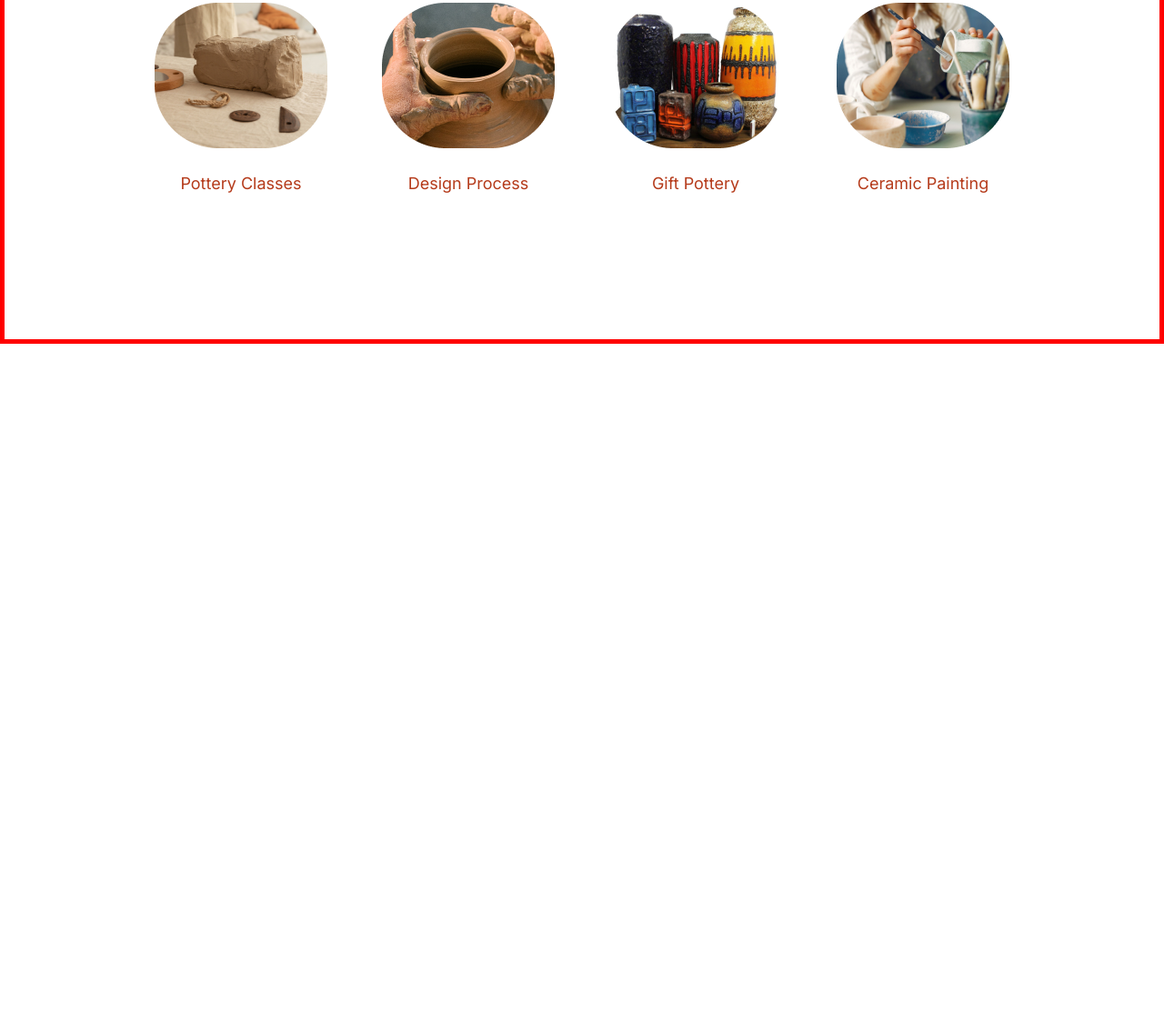
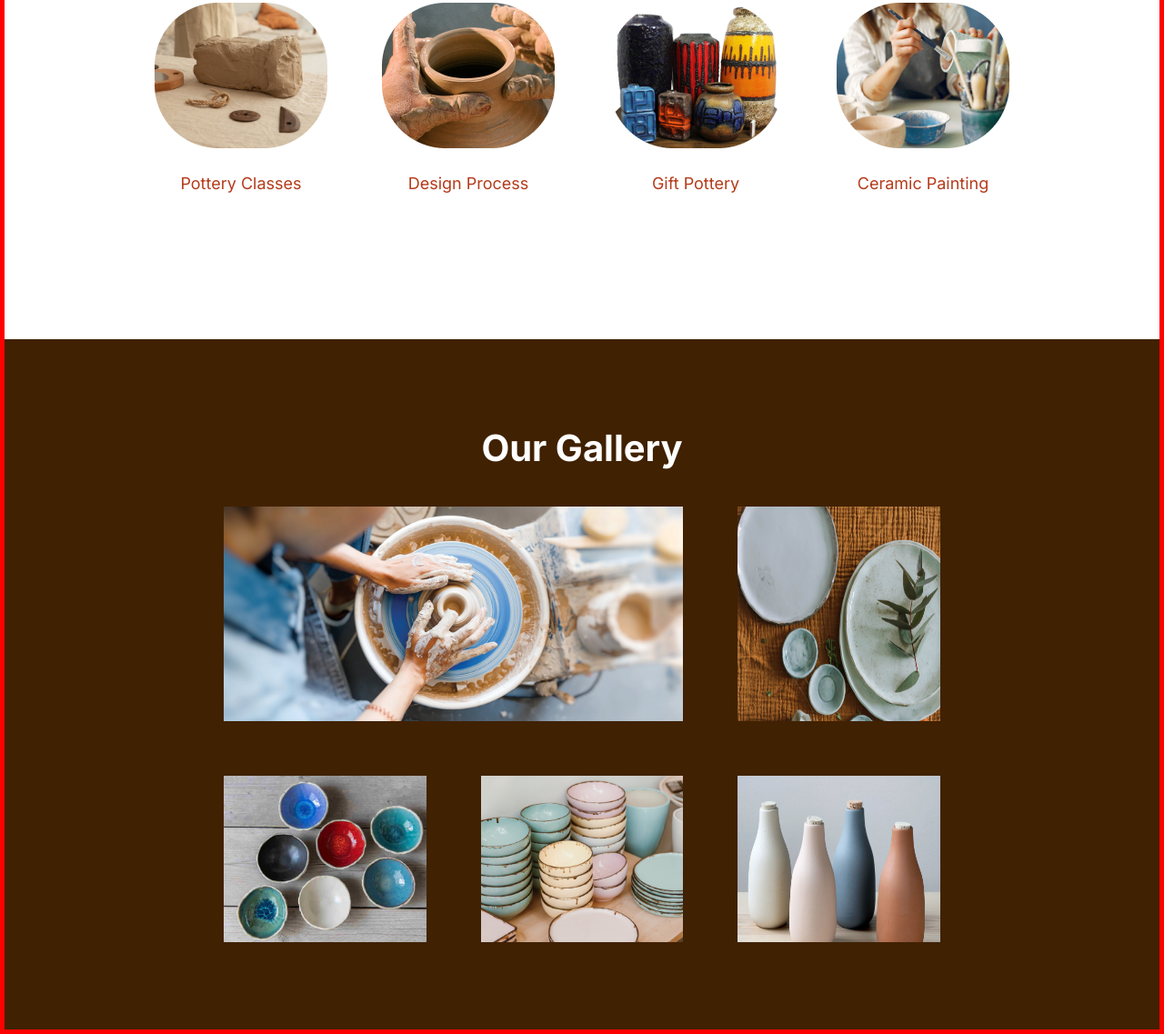
Before and after one commit to Gogagulua/final.project, a plain HTML site: page index.html in a window 1280 px wide. Shown: the part 882-2019 px from the top of the page at 91% size. Before the commit the page ends 1260 px from the top, so only its background shows below. Drawn offline with Linux system fonts and the light colour scheme.

Commit message:
add section 3

```diff
--- a/css/style.css
+++ b/css/style.css
@@ -155,3 +155,36 @@ span {
 .section_2_div div {
   text-align: center;
 }
+
+/* section 3 */
+
+.section_3 {
+  background: #402101;
+  padding: 96px 19%;
+}
+
+.section_3 h3 {
+  font-style: normal;
+  font-weight: 700;
+  font-size: 40px;
+  line-height: 48px;
+  text-align: center;
+  color: #ffffff;
+  margin-bottom: 40px;
+}
+
+.grid_father {
+  display: grid;
+  grid-template-columns: auto auto auto;
+  gap: 60px;
+}
+
+.grid_father img:first-child {
+  grid-column-start: 1;
+  grid-column-end: 3;
+}
+
+.grid_father img {
+  width: 100%;
+  height: 100%;
+}
--- a/index.html
+++ b/index.html
@@ -91,6 +91,21 @@
 
     </section>
 
+  <!-- section 3 -->
+
+    <section class="section_3">
+        <h3>Our Gallery</h3>
+
+        <div class="grid_father">
+            <img src="photos/Rectangle 85.png" alt="">
+            <img src="photos/Rectangle 93.png" alt="">
+            <img src="photos/Rectangle 91.png" alt="">
+            <img src="photos/Rectangle 92.png" alt="">
+            <img src="photos/Rectangle 90.png" alt="">
+        </div>
+
+    </section>
+
 
 
     <!-- container div end -->
```
Also changed, not shown: photos/Rectangle 85.png (added), photos/Rectangle 90.png (added), photos/Rectangle 91.png (added), photos/Rectangle 92.png (added), photos/Rectangle 93.png (added).
